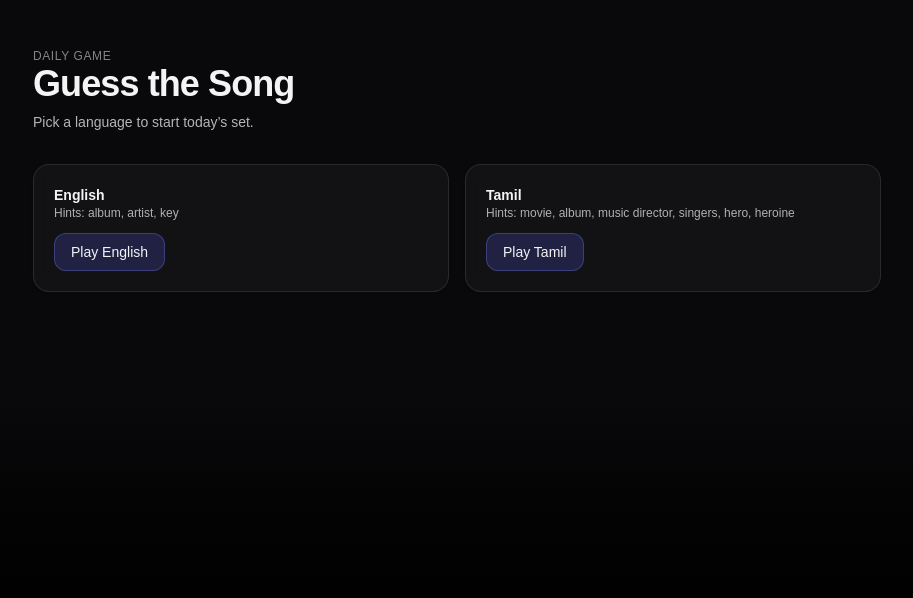
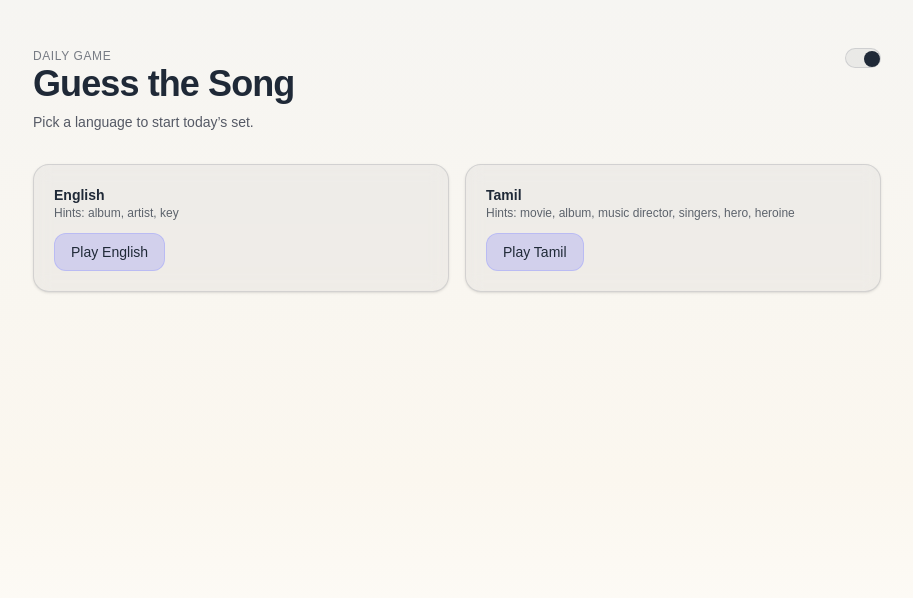
Before and after one commit to kavya-anbarasu/music_game, a Next.js app in the folder guess_the_song_app/: page / in a window 1280 px wide. Shown: the top 598 px of the page, without its empty margins (183-1096 px from the left). Built offline with nearby package versions, Linux system fonts and the light colour scheme.

Commit message:
light mode added + toggle back and forth

```diff
--- a/guess_the_song_app/src/app/components/GuessTheSongGame.tsx
+++ b/guess_the_song_app/src/app/components/GuessTheSongGame.tsx
@@ -21,6 +21,7 @@ import { BonusSection } from './BonusSection';
 import { SongNav } from './SongNav';
 import { TodaysSetList } from './TodaysSetList';
 import { LeaderboardSection } from './LeaderboardSection';
+import { ThemeToggle } from './ThemeToggle';
 import { Button } from './ui/Button';
 
 export default function GuessTheSongGame(props: { lang: Language }) {
@@ -250,12 +251,15 @@ export default function GuessTheSongGame(props: { lang: Language }) {
           </div>
         </div>
         <div className="flex flex-col items-end gap-2">
+          <div className="flex items-center gap-2">
+            <ThemeToggle />
             <Link
               href="/"
               className="inline-flex items-center justify-center rounded-xl border border-white/10 bg-white/5 px-3 py-2 text-sm hover:bg-white/10"
             >
               Home
             </Link>
+          </div>
           {!locked && (
             <div className="flex items-center gap-2">
               <Button onClick={handleRevealMore} disabled={isLastReveal} variant="primary" size="sm">
--- /dev/null
+++ b/guess_the_song_app/src/app/components/ThemeToggle.tsx
@@ -0,0 +1,64 @@
+'use client';
+
+import { useEffect, useState } from 'react';
+import { cn } from '@/lib/cn';
+
+type Theme = 'light' | 'dark';
+
+const STORAGE_KEY = 'gts_theme';
+
+function getPreferredTheme(): Theme {
+  if (typeof window === 'undefined') return 'dark';
+  try {
+    const stored = localStorage.getItem(STORAGE_KEY);
+    if (stored === 'light' || stored === 'dark') return stored;
+  } catch {
+    // ignore
+  }
+  if (window.matchMedia?.('(prefers-color-scheme: light)').matches) return 'light';
+  return 'dark';
+}
+
+export function ThemeToggle(props: { className?: string }) {
+  const { className } = props;
+  const [theme, setTheme] = useState<Theme>('dark');
+  const [ready, setReady] = useState(false);
+  const isLight = theme === 'light';
+
+  useEffect(() => {
+    const initial = getPreferredTheme();
+    setTheme(initial);
+    document.documentElement.dataset.theme = initial;
+    setReady(true);
+  }, []);
+
+  useEffect(() => {
+    if (!ready) return;
+    document.documentElement.dataset.theme = theme;
+    try {
+      localStorage.setItem(STORAGE_KEY, theme);
+    } catch {
+      // ignore
+    }
+  }, [theme, ready]);
+
+  return (
+    <button
+      type="button"
+      role="switch"
+      aria-checked={isLight}
+      className={cn('inline-flex items-center gap-2 text-xs sm:text-sm', className)}
+      onClick={() => setTheme(theme === 'dark' ? 'light' : 'dark')}
+      aria-label="Toggle light mode"
+    >
+      <span className="gts-toggle-track relative h-5 w-9 rounded-full">
+        <span
+          className={cn(
+            'gts-toggle-knob absolute top-0.5 left-0.5 h-4 w-4 rounded-full transition-transform duration-200',
+            isLight && 'translate-x-4'
+          )}
+        />
+      </span>
+    </button>
+  );
+}
--- a/guess_the_song_app/src/app/globals.css
+++ b/guess_the_song_app/src/app/globals.css
@@ -1,8 +1,35 @@
 @import "tailwindcss";
 
 :root {
+  --page-bg: linear-gradient(180deg, #09090b 0%, #09090b 65%, #000000 100%);
+  --text-color: #f4f4f5;
+  --surface-bg: rgba(255, 255, 255, 0.05);
+  --surface-bg-hover: rgba(255, 255, 255, 0.1);
+  --card-bg: rgba(255, 255, 255, 0.04);
+  --border: rgba(255, 255, 255, 0.1);
+  --border-strong: rgba(255, 255, 255, 0.3);
+  --muted-50: rgba(255, 255, 255, 0.5);
+  --muted-70: rgba(255, 255, 255, 0.7);
+  --placeholder: rgba(255, 255, 255, 0.4);
+  --dropdown-bg: rgba(9, 9, 11, 0.95);
+  --background: #0a0a0a;
+  --foreground: #ededed;
+}
+
+html[data-theme='light'] {
+  --page-bg: linear-gradient(180deg, #f6f5f2 0%, #fbf7ef 60%, #ffffff 100%);
+  --text-color: #1f2937;
+  --surface-bg: rgba(15, 23, 42, 0.05);
+  --surface-bg-hover: rgba(15, 23, 42, 0.08);
+  --card-bg: rgba(15, 23, 42, 0.04);
+  --border: rgba(15, 23, 42, 0.12);
+  --border-strong: rgba(15, 23, 42, 0.25);
+  --muted-50: rgba(15, 23, 42, 0.55);
+  --muted-70: rgba(15, 23, 42, 0.7);
+  --placeholder: rgba(15, 23, 42, 0.4);
+  --dropdown-bg: rgba(255, 255, 255, 0.98);
   --background: #ffffff;
-  --foreground: #171717;
+  --foreground: #1f2937;
 }
 
 @theme inline {
@@ -12,13 +39,66 @@
   --font-mono: var(--font-geist-mono);
 }
 
-@media (prefers-color-scheme: dark) {
-  :root {
-    --background: #0a0a0a;
-    --foreground: #ededed;
-  }
+html {
+  color-scheme: dark;
+}
+
+html[data-theme='light'] {
+  color-scheme: light;
 }
 
 body {
   font-family: Arial, Helvetica, sans-serif;
+  background: var(--page-bg);
+  color: var(--text-color);
 }
+
+html[data-theme='light'] .bg-white\/5 {
+  background-color: var(--surface-bg);
+}
+
+html[data-theme='light'] .bg-white\/10 {
+  background-color: var(--surface-bg-hover);
+}
+
+html[data-theme='light'] .bg-white\/\[0\.04\] {
+  background-color: var(--card-bg);
+}
+
+html[data-theme='light'] .border-white\/10 {
+  border-color: var(--border);
+}
+
+html[data-theme='light'] .border-white\/30 {
+  border-color: var(--border-strong);
+}
+
+html[data-theme='light'] .text-white\/50 {
+  color: var(--muted-50);
+}
+
+html[data-theme='light'] .text-white\/70 {
+  color: var(--muted-70);
+}
+
+html[data-theme='light'] .placeholder\:text-white\/40::placeholder {
+  color: var(--placeholder);
+}
+
+html[data-theme='light'] .bg-zinc-950\/95 {
+  background-color: var(--dropdown-bg);
+  color: var(--text-color);
+}
+
+html[data-theme='light'] .hover\:bg-white\/10:hover {
+  background-color: var(--surface-bg-hover);
+}
+
+.gts-toggle-track {
+  background-color: var(--surface-bg);
+  border: 1px solid var(--border);
+}
+
+.gts-toggle-knob {
+  background-color: var(--text-color);
+}
--- a/guess_the_song_app/src/app/layout.tsx
+++ b/guess_the_song_app/src/app/layout.tsx
@@ -23,15 +23,14 @@ export default function RootLayout({
   children: React.ReactNode;
 }>) {
   return (
-    <html lang="en">
+    <html lang="en" data-theme="dark">
       <body
         className={[
           geistSans.variable,
           geistMono.variable,
           "antialiased",
           "min-h-screen",
-          "bg-gradient-to-b from-zinc-950 via-zinc-950 to-black",
-          "text-zinc-100",
+          "transition-colors duration-200",
         ].join(" ")}
       >
         {children}
--- a/guess_the_song_app/src/app/page.tsx
+++ b/guess_the_song_app/src/app/page.tsx
@@ -1,13 +1,17 @@
 import Link from 'next/link';
 import { Card } from './components/ui/Card';
+import { ThemeToggle } from './components/ThemeToggle';
 
 export default function Home() {
   return (
     <main className="mx-auto w-full max-w-4xl px-4 py-12 sm:px-6">
-      <div className="mb-8">
-        <div className="text-xs uppercase tracking-wider text-white/50">Daily game</div>
-        <h1 className="text-4xl font-semibold tracking-tight">Guess the Song</h1>
-        <div className="mt-2 text-sm text-white/70">Pick a language to start today’s set.</div>
+      <div className="mb-8 flex flex-col gap-3 sm:flex-row sm:items-start sm:justify-between">
+        <div>
+          <div className="text-xs uppercase tracking-wider text-white/50">Daily game</div>
+          <h1 className="text-4xl font-semibold tracking-tight">Guess the Song</h1>
+          <div className="mt-2 text-sm text-white/70">Pick a language to start today’s set.</div>
+        </div>
+        <ThemeToggle />
       </div>
 
       <div className="grid grid-cols-1 gap-4 sm:grid-cols-2">
```
Lines whose indentation alone changed are shown as unchanged.
